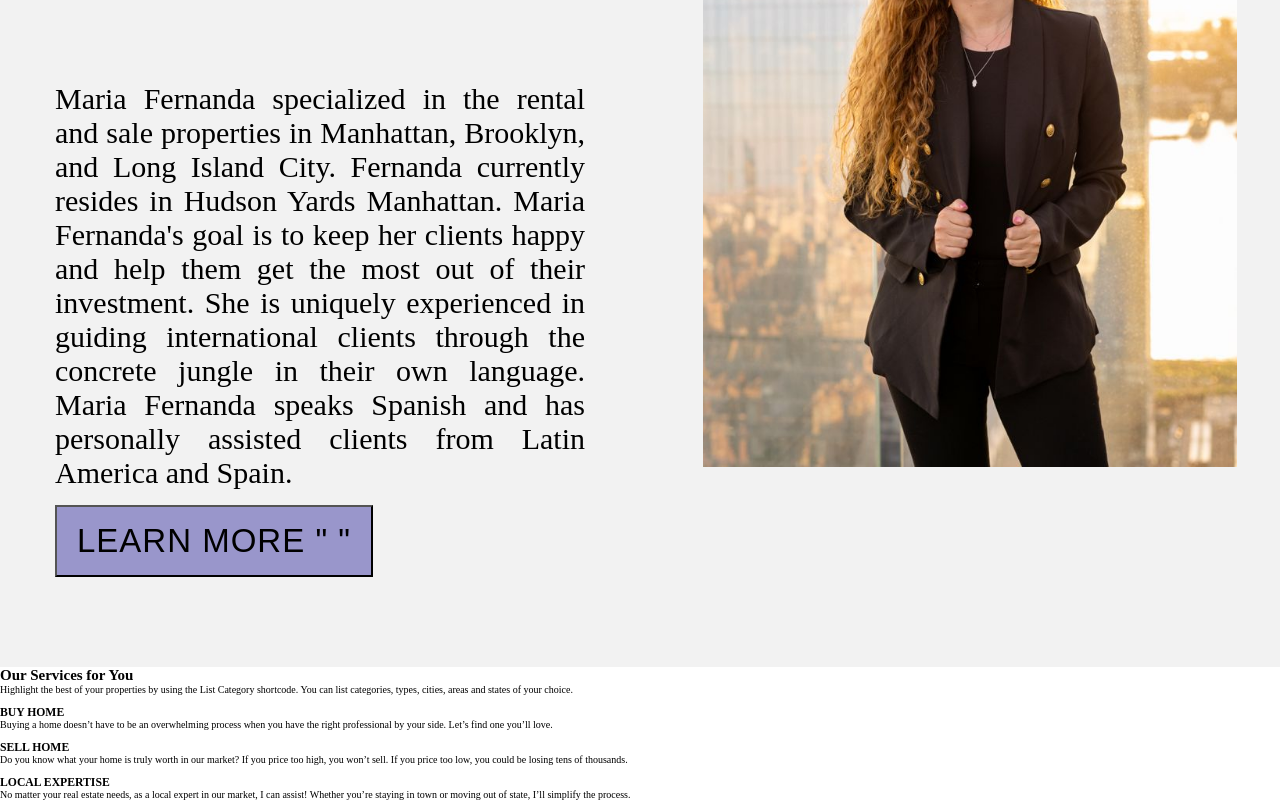
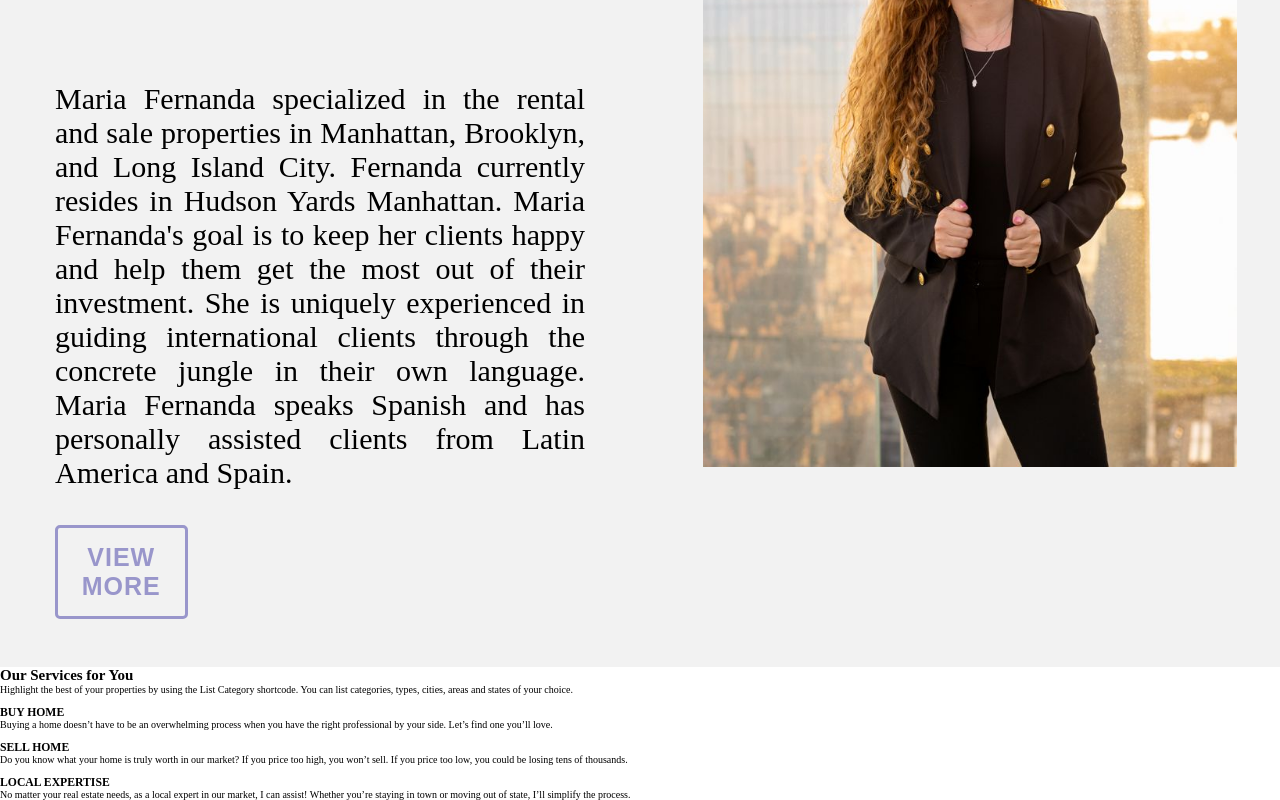
Before and after one commit to LorgioRoda/mfr-website, a React app: page / in a window 1280 px wide. Shown: the part 1133-1933 px from the top of the page. Built offline with nearby package versions, Linux system fonts and the light colour scheme.

Commit message:
add buttom

```diff
--- a/src/Pages/AboutMe.js
+++ b/src/Pages/AboutMe.js
@@ -26,7 +26,7 @@ export default function AboutMe() {
             Latin America and Spain.
           </p>
           <button>
-            Learn More <span>" "</span>
+            View More
           </button>
         </div>
       </div>
--- a/src/assets/styles/Components/AboutMe.scss
+++ b/src/assets/styles/Components/AboutMe.scss
@@ -35,15 +35,26 @@
     font-size: 3rem;
     text-align: justify;
 }
+.aboutme__container p {
+    margin-bottom: 25px;
+}
 .aboutme__container button {
-    position: relative;
-    display: inline-block;
-    margin: 15px auto;
-    padding: 15px 20px;
-    text-decoration: none;
-    background: $third-color;
-    font-size: 1.1em;
+    display: inline;
+    width: 25%;
+    margin: 10px auto;
+    padding: 15px;
+    color: $third-color;
+    font-weight: bolder;
+    font-size: 2.5rem;
     text-transform: uppercase;
     letter-spacing: 1px;
-    font-weight: 500px;
+    border: 3px solid $third-color;
+    border-radius: 5px;
+    text-decoration: none;
+    background: $white-color;
+    cursor: pointer;
 }
+.aboutme__container button:hover {
+    color: $white-color;
+    background-color: $third-color;
+}
```
